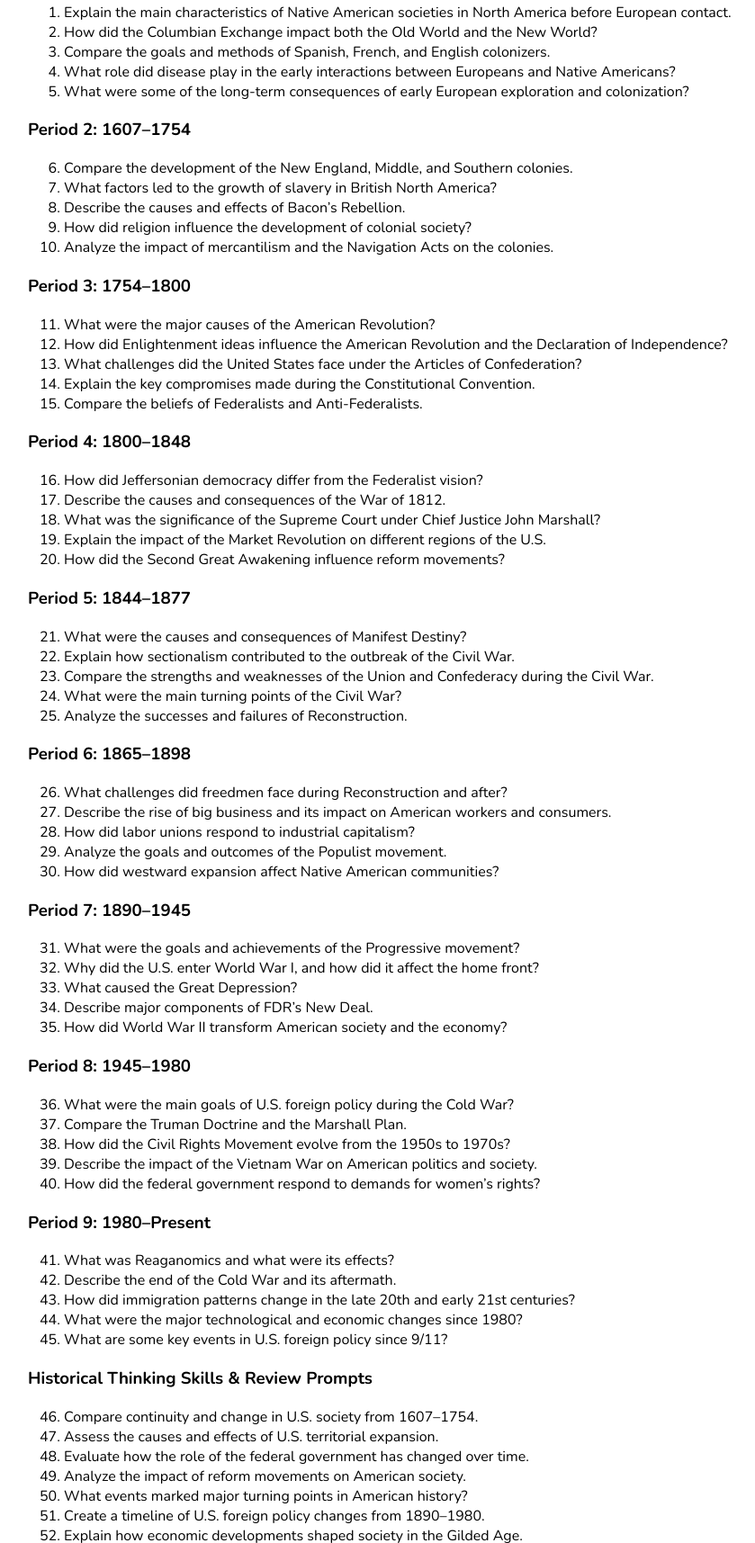
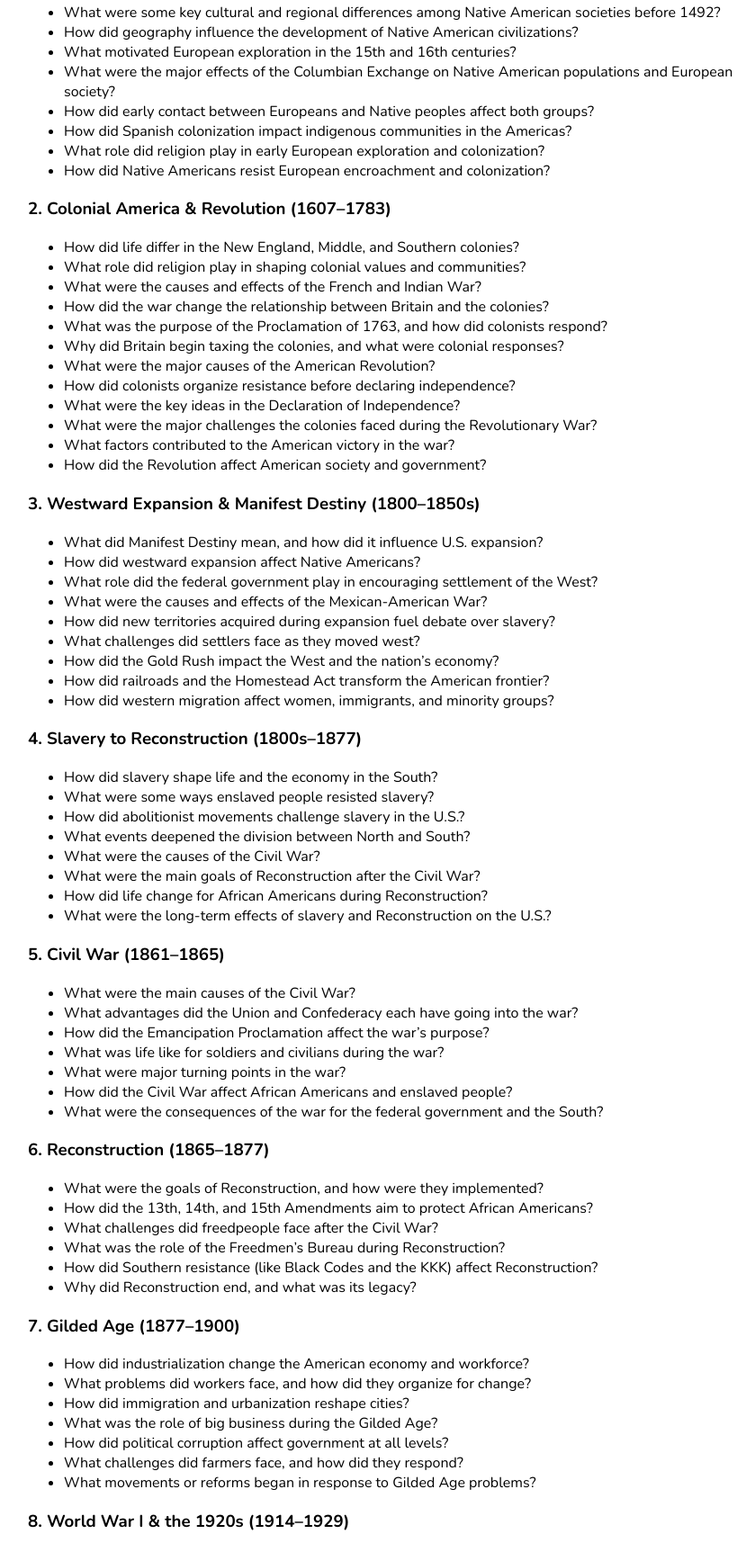
Before and after one commit to kahleweb/courses, a plain HTML site: page honors-us-history.html in a window 1280 px wide. Shown: the part 8371-10086 px from the top of the page at 90% size, without its empty margins (201-1040 px from the left). Drawn offline with nearby package versions, Linux system fonts and the light colour scheme.

Commit message:
better prompts

```diff
--- a/honors-us-history.html
+++ b/honors-us-history.html
@@ -331,86 +331,152 @@
 
     <section id="chatgpt-prompts">
         <h2>100 ChatGPT Prompts for AP U.S. History (APUSH)</h2>
-        <h3>Period 1: 1491–1607</h3>
-        <ol start="1">
-            <li>Explain the main characteristics of Native American societies in North America before European contact.</li>
-            <li>How did the Columbian Exchange impact both the Old World and the New World?</li>
-            <li>Compare the goals and methods of Spanish, French, and English colonizers.</li>
-            <li>What role did disease play in the early interactions between Europeans and Native Americans?</li>
-            <li>What were some of the long-term consequences of early European exploration and colonization?</li>
-        </ol>
+         <h3>1. Pre-Colonial & Early Contact (Before 1607)</h3>
+  <ul>
+    <li>What were some key cultural and regional differences among Native American societies before 1492?</li>
+    <li>How did geography influence the development of Native American civilizations?</li>
+    <li>What motivated European exploration in the 15th and 16th centuries?</li>
+    <li>What were the major effects of the Columbian Exchange on Native American populations and European society?</li>
+    <li>How did early contact between Europeans and Native peoples affect both groups?</li>
+    <li>How did Spanish colonization impact indigenous communities in the Americas?</li>
+    <li>What role did religion play in early European exploration and colonization?</li>
+    <li>How did Native Americans resist European encroachment and colonization?</li>
+  </ul>
 
-        <h3>Period 2: 1607–1754</h3>
-        <ol start="6">
-            <li>Compare the development of the New England, Middle, and Southern colonies.</li>
-            <li>What factors led to the growth of slavery in British North America?</li>
-            <li>Describe the causes and effects of Bacon’s Rebellion.</li>
-            <li>How did religion influence the development of colonial society?</li>
-            <li>Analyze the impact of mercantilism and the Navigation Acts on the colonies.</li>
-        </ol>
+  <h3>2. Colonial America & Revolution (1607–1783)</h3>
+  <ul>
+    <li>How did life differ in the New England, Middle, and Southern colonies?</li>
+    <li>What role did religion play in shaping colonial values and communities?</li>
+    <li>What were the causes and effects of the French and Indian War?</li>
+    <li>How did the war change the relationship between Britain and the colonies?</li>
+    <li>What was the purpose of the Proclamation of 1763, and how did colonists respond?</li>
+    <li>Why did Britain begin taxing the colonies, and what were colonial responses?</li>
+    <li>What were the major causes of the American Revolution?</li>
+    <li>How did colonists organize resistance before declaring independence?</li>
+    <li>What were the key ideas in the Declaration of Independence?</li>
+    <li>What were the major challenges the colonies faced during the Revolutionary War?</li>
+    <li>What factors contributed to the American victory in the war?</li>
+    <li>How did the Revolution affect American society and government?</li>
+  </ul>
 
-        <h3>Period 3: 1754–1800</h3>
-        <ol start="11">
-            <li>What were the major causes of the American Revolution?</li>
-            <li>How did Enlightenment ideas influence the American Revolution and the Declaration of Independence?</li>
-            <li>What challenges did the United States face under the Articles of Confederation?</li>
-            <li>Explain the key compromises made during the Constitutional Convention.</li>
-            <li>Compare the beliefs of Federalists and Anti-Federalists.</li>
-        </ol>
+  <h3>3. Westward Expansion & Manifest Destiny (1800–1850s)</h3>
+  <ul>
+    <li>What did Manifest Destiny mean, and how did it influence U.S. expansion?</li>
+    <li>How did westward expansion affect Native Americans?</li>
+    <li>What role did the federal government play in encouraging settlement of the West?</li>
+    <li>What were the causes and effects of the Mexican-American War?</li>
+    <li>How did new territories acquired during expansion fuel debate over slavery?</li>
+    <li>What challenges did settlers face as they moved west?</li>
+    <li>How did the Gold Rush impact the West and the nation’s economy?</li>
+    <li>How did railroads and the Homestead Act transform the American frontier?</li>
+    <li>How did western migration affect women, immigrants, and minority groups?</li>
+  </ul>
 
-        <h3>Period 4: 1800–1848</h3>
-        <ol start="16">
-            <li>How did Jeffersonian democracy differ from the Federalist vision?</li>
-            <li>Describe the causes and consequences of the War of 1812.</li>
-            <li>What was the significance of the Supreme Court under Chief Justice John Marshall?</li>
-            <li>Explain the impact of the Market Revolution on different regions of the U.S.</li>
-            <li>How did the Second Great Awakening influence reform movements?</li>
-        </ol>
+  <h3>4. Slavery to Reconstruction (1800s–1877)</h3>
+  <ul>
+    <li>How did slavery shape life and the economy in the South?</li>
+    <li>What were some ways enslaved people resisted slavery?</li>
+    <li>How did abolitionist movements challenge slavery in the U.S.?</li>
+    <li>What events deepened the division between North and South?</li>
+    <li>What were the causes of the Civil War?</li>
+    <li>What were the main goals of Reconstruction after the Civil War?</li>
+    <li>How did life change for African Americans during Reconstruction?</li>
+    <li>What were the long-term effects of slavery and Reconstruction on the U.S.?</li>
+  </ul>
 
-        <h3>Period 5: 1844–1877</h3>
-        <ol start="21">
-            <li>What were the causes and consequences of Manifest Destiny?</li>
-            <li>Explain how sectionalism contributed to the outbreak of the Civil War.</li>
-            <li>Compare the strengths and weaknesses of the Union and Confederacy during the Civil War.</li>
-            <li>What were the main turning points of the Civil War?</li>
-            <li>Analyze the successes and failures of Reconstruction.</li>
-        </ol>
+  <h3>5. Civil War (1861–1865)</h3>
+  <ul>
+    <li>What were the main causes of the Civil War?</li>
+    <li>What advantages did the Union and Confederacy each have going into the war?</li>
+    <li>How did the Emancipation Proclamation affect the war’s purpose?</li>
+    <li>What was life like for soldiers and civilians during the war?</li>
+    <li>What were major turning points in the war?</li>
+    <li>How did the Civil War affect African Americans and enslaved people?</li>
+    <li>What were the consequences of the war for the federal government and the South?</li>
+  </ul>
 
-        <h3>Period 6: 1865–1898</h3>
-        <ol start="26">
-            <li>What challenges did freedmen face during Reconstruction and after?</li>
-            <li>Describe the rise of big business and its impact on American workers and consumers.</li>
-            <li>How did labor unions respond to industrial capitalism?</li>
-            <li>Analyze the goals and outcomes of the Populist movement.</li>
-            <li>How did westward expansion affect Native American communities?</li>
-        </ol>
+  <h3>6. Reconstruction (1865–1877)</h3>
+  <ul>
+    <li>What were the goals of Reconstruction, and how were they implemented?</li>
+    <li>How did the 13th, 14th, and 15th Amendments aim to protect African Americans?</li>
+    <li>What challenges did freedpeople face after the Civil War?</li>
+    <li>What was the role of the Freedmen’s Bureau during Reconstruction?</li>
+    <li>How did Southern resistance (like Black Codes and the KKK) affect Reconstruction?</li>
+    <li>Why did Reconstruction end, and what was its legacy?</li>
+  </ul>
 
-        <h3>Period 7: 1890–1945</h3>
-        <ol start="31">
-            <li>What were the goals and achievements of the Progressive movement?</li>
-            <li>Why did the U.S. enter World War I, and how did it affect the home front?</li>
-            <li>What caused the Great Depression?</li>
-            <li>Describe major components of FDR’s New Deal.</li>
-            <li>How did World War II transform American society and the economy?</li>
-        </ol>
+  <h3>7. Gilded Age (1877–1900)</h3>
+  <ul>
+    <li>How did industrialization change the American economy and workforce?</li>
+    <li>What problems did workers face, and how did they organize for change?</li>
+    <li>How did immigration and urbanization reshape cities?</li>
+    <li>What was the role of big business during the Gilded Age?</li>
+    <li>How did political corruption affect government at all levels?</li>
+    <li>What challenges did farmers face, and how did they respond?</li>
+    <li>What movements or reforms began in response to Gilded Age problems?</li>
+  </ul>
 
-        <h3>Period 8: 1945–1980</h3>
-        <ol start="36">
-            <li>What were the main goals of U.S. foreign policy during the Cold War?</li>
-            <li>Compare the Truman Doctrine and the Marshall Plan.</li>
-            <li>How did the Civil Rights Movement evolve from the 1950s to 1970s?</li>
-            <li>Describe the impact of the Vietnam War on American politics and society.</li>
-            <li>How did the federal government respond to demands for women’s rights?</li>
-        </ol>
+  <h3>8. World War I & the 1920s (1914–1929)</h3>
+  <ul>
+    <li>What were the causes of World War I, and why did the U.S. eventually enter?</li>
+    <li>How did World War I affect life on the American home front?</li>
+    <li>What changes occurred for women and minorities during and after the war?</li>
+    <li>How did the U.S. economy and culture change during the 1920s?</li>
+    <li>What conflicts emerged between traditional values and modern ideas?</li>
+    <li>What was the significance of the Harlem Renaissance?</li>
+    <li>How did Prohibition impact American society?</li>
+  </ul>
 
-        <h3>Period 9: 1980–Present</h3>
-        <ol start="41">
-            <li>What was Reaganomics and what were its effects?</li>
-            <li>Describe the end of the Cold War and its aftermath.</li>
-            <li>How did immigration patterns change in the late 20th and early 21st centuries?</li>
-            <li>What were the major technological and economic changes since 1980?</li>
-            <li>What are some key events in U.S. foreign policy since 9/11?</li>
-        </ol>
+  <h3>9. Great Depression (1929–1939)</h3>
+  <ul>
+    <li>What were the main causes of the Great Depression?</li>
+    <li>How did the Depression affect families and communities across the U.S.?</li>
+    <li>What was the New Deal, and how did it seek to fix the economy?</li>
+    <li>How did the role of the federal government change under FDR?</li>
+    <li>What were some criticisms of the New Deal?</li>
+    <li>Did the New Deal end the Great Depression? Why or why not?</li>
+  </ul>
+
+  <h3>10. World War II (1939–1945)</h3>
+  <ul>
+    <li>What caused the U.S. to enter World War II?</li>
+    <li>How did the war affect American life on the home front?</li>
+    <li>What roles did women and minorities play during the war?</li>
+    <li>What were key battles and turning points in the war?</li>
+    <li>Why was the decision made to drop the atomic bomb, and what was the result?</li>
+    <li>How did World War II affect the U.S. economy and global position?</li>
+    <li>What were the long-term effects of the war on American society?</li>
+  </ul>
+
+  <h3>11. Cold War (1945–1991)</h3>
+  <ul>
+    <li>What were the causes of the Cold War between the U.S. and Soviet Union?</li>
+    <li>What was the policy of containment, and how was it used?</li>
+    <li>How did the Cold War shape U.S. foreign policy in places like Korea and Vietnam?</li>
+    <li>What was life like for Americans during the Cold War (e.g., Red Scare, civil defense)?</li>
+    <li>How did nuclear weapons and space exploration affect Cold War competition?</li>
+    <li>How did the Cold War eventually come to an end?</li>
+  </ul>
+
+  <h3>12. Civil Rights & Social Movements (1950s–1970s)</h3>
+  <ul>
+    <li>What were the main goals of the Civil Rights Movement?</li>
+    <li>How did different leaders (e.g., MLK, Malcolm X) shape the movement?</li>
+    <li>What were major legal and legislative victories for civil rights?</li>
+    <li>How did students and grassroots activists contribute to change?</li>
+    <li>How did other groups (e.g., women, Latinos, LGBTQ+, Native Americans) organize for rights?</li>
+    <li>What challenges remained after the Civil Rights Movement?</li>
+  </ul>
+
+  <h3>13. 1970s & Vietnam Era (1960s–1980s)</h3>
+  <ul>
+    <li>What caused the Vietnam War, and how did it affect the U.S. at home and abroad?</li>
+    <li>How did Americans respond to the Vietnam War and government policies?</li>
+    <li>What was the impact of the Watergate scandal on public trust in government?</li>
+    <li>What economic problems did the U.S. face in the 1970s?</li>
+    <li>How did American foreign policy change during this time?</li>
+    <li>What is the legacy of the 1960s–70s in terms of protest, politics, and reform?</li>
+  </ul>
 
         <h3>Historical Thinking Skills & Review Prompts</h3>
         <ol start="46">
```
